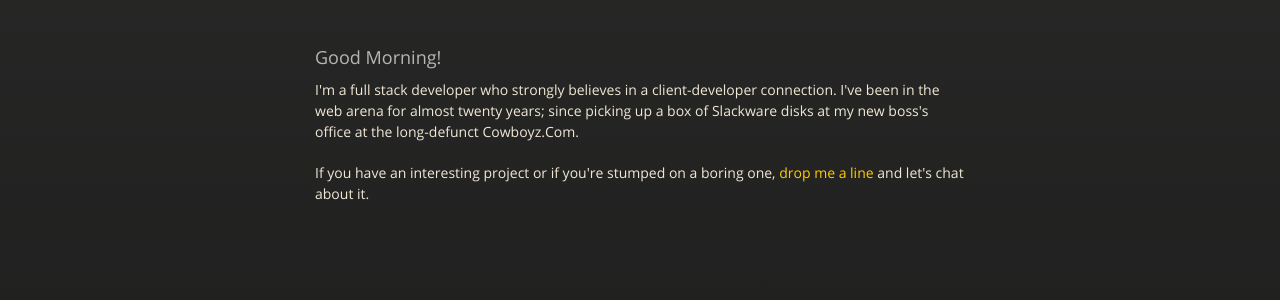
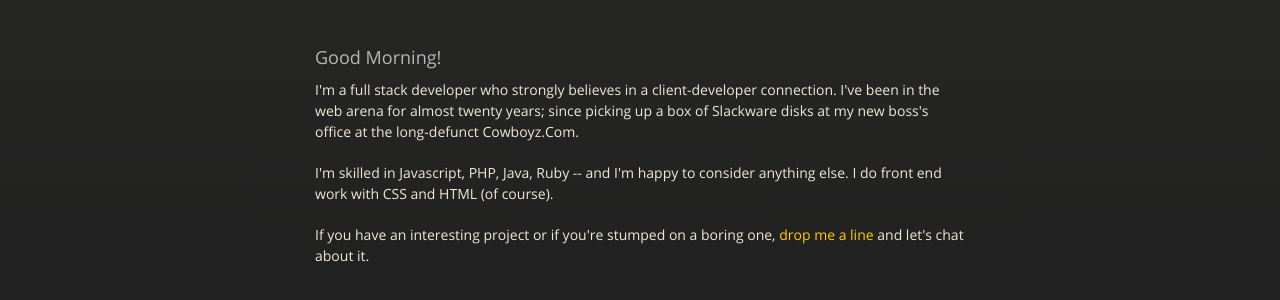
Before and after one commit to citizenrgh/citizenrgh.github.io, a plain HTML site: page index.html in a window 1280 px wide. Shown: the part 226-526 px from the top of the page. Drawn offline with nearby package versions, Linux system fonts and the light colour scheme.

Commit message:
needed some skills

```diff
--- a/index.html
+++ b/index.html
@@ -39,6 +39,7 @@
         <h3><a id="good-morning" class="anchor" href="#good-morning" aria-hidden="true"><span aria-hidden="true" class="octicon octicon-link"></span></a>Good Morning!</h3>
 	<p>I'm a full stack developer who strongly believes in a client-developer connection. I've been in the web arena for almost twenty years; since picking up a box
 	of Slackware disks at my new boss's office at the long-defunct Cowboyz.Com.</p>
+	<p>I'm skilled in Javascript, PHP, Java, Ruby -- and I'm happy to consider anything else. I do front end work with CSS and HTML (of course).</p>
 	<p>If you have an interesting project or if you're stumped on a boring one, <a href="mailto:russ@pluscitizen.com">drop me a line</a> and let's chat about it.</p>
       </section>
 
```
